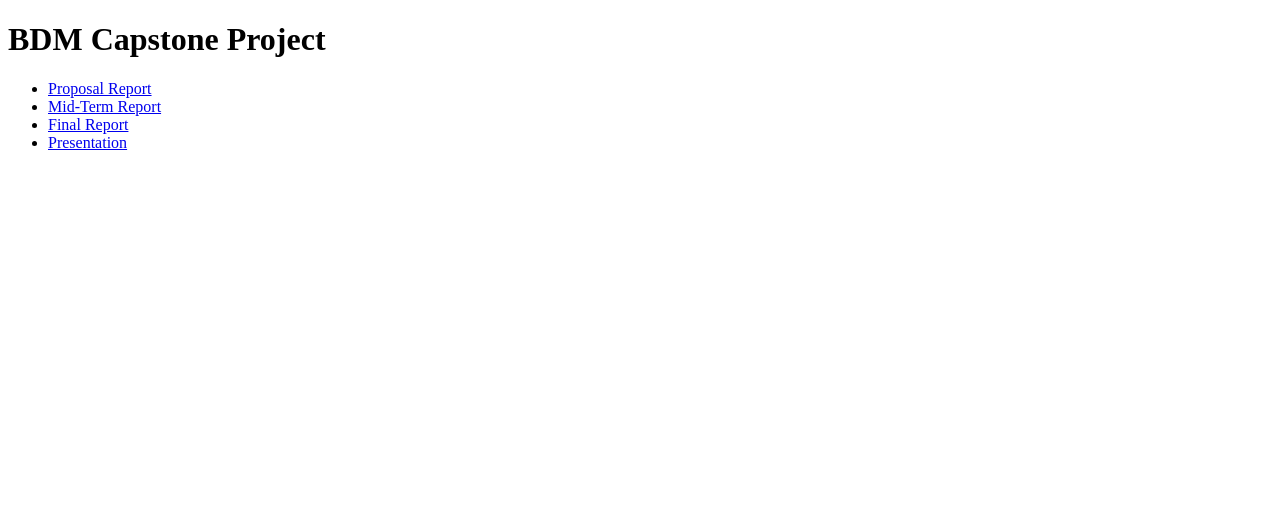
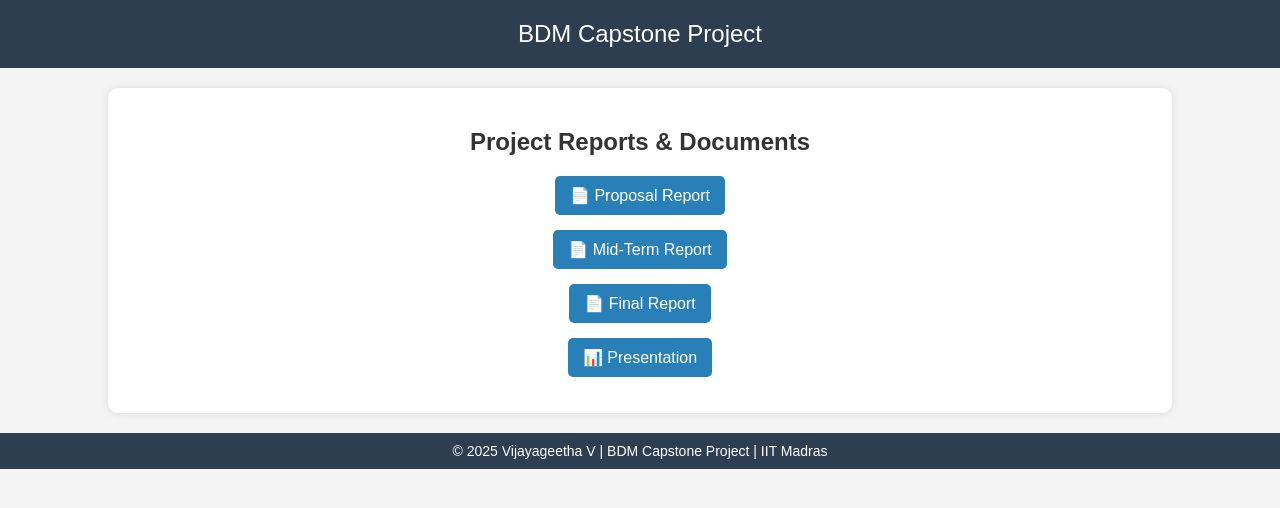
Before and after one commit to VIJAYAGEETHA28/BDM_Capstone_Project, a plain HTML site: page index.html in a window 1280 px wide. Drawn offline with Linux system fonts and the light colour scheme.

Commit message:
Update index.html

```diff
--- a/index.html
+++ b/index.html
@@ -4,14 +4,74 @@
     <meta charset="UTF-8">
     <meta name="viewport" content="width=device-width, initial-scale=1.0">
     <title>BDM Capstone Project</title>
+    <style>
+        body {
+            font-family: Arial, sans-serif;
+            margin: 0;
+            padding: 0;
+            background-color: #f4f4f4;
+            text-align: center;
+        }
+        header {
+            background-color: #2c3e50;
+            color: white;
+            padding: 20px;
+            font-size: 24px;
+        }
+        .container {
+            width: 80%;
+            margin: 20px auto;
+            background: white;
+            padding: 20px;
+            border-radius: 10px;
+            box-shadow: 0px 0px 10px rgba(0, 0, 0, 0.1);
+        }
+        h2 {
+            color: #333;
+        }
+        .report-list {
+            list-style: none;
+            padding: 0;
+        }
+        .report-list li {
+            margin: 15px 0;
+        }
+        .report-list a {
+            display: inline-block;
+            text-decoration: none;
+            background: #2980b9;
+            color: white;
+            padding: 10px 15px;
+            border-radius: 5px;
+            transition: 0.3s;
+        }
+        .report-list a:hover {
+            background: #1a5276;
+        }
+        footer {
+            margin-top: 20px;
+            padding: 10px;
+            background: #2c3e50;
+            color: white;
+            font-size: 14px;
+        }
+    </style>
 </head>
 <body>
-    <h1>BDM Capstone Project</h1>
-    <ul>
-        <li><a href="Proposal.pdf">Proposal Report</a></li>
-        <li><a href="Mid_Term.pdf">Mid-Term Report</a></li>
-        <li><a href="Final_Submission.pdf">Final Report</a></li>
-        <li><a href="BDM_PPT.pdf">Presentation</a></li>
-    </ul>
+
+    <header>BDM Capstone Project</header>
+
+    <div class="container">
+        <h2>Project Reports & Documents</h2>
+        <ul class="report-list">
+            <li><a href="Proposal.pdf" target="_blank">📄 Proposal Report</a></li>
+            <li><a href="Mid_Term.pdf" target="_blank">📄 Mid-Term Report</a></li>
+            <li><a href="Final_Submission.pdf" target="_blank">📄 Final Report</a></li>
+            <li><a href="BDM_PPT.pdf" target="_blank">📊 Presentation</a></li>
+        </ul>
+    </div>
+
+    <footer>© 2025 Vijayageetha V | BDM Capstone Project | IIT Madras</footer>
+
 </body>
 </html>
```
